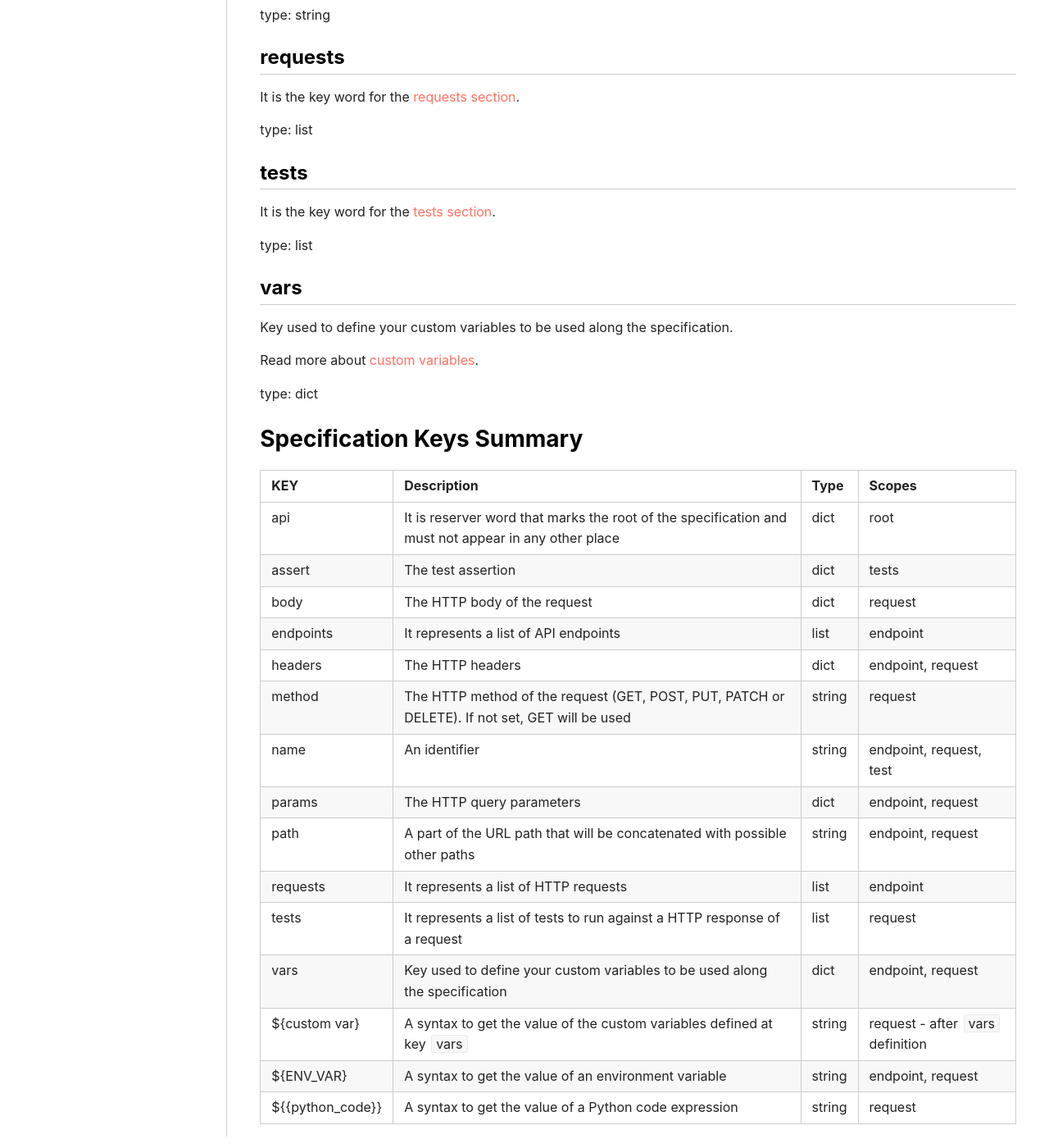
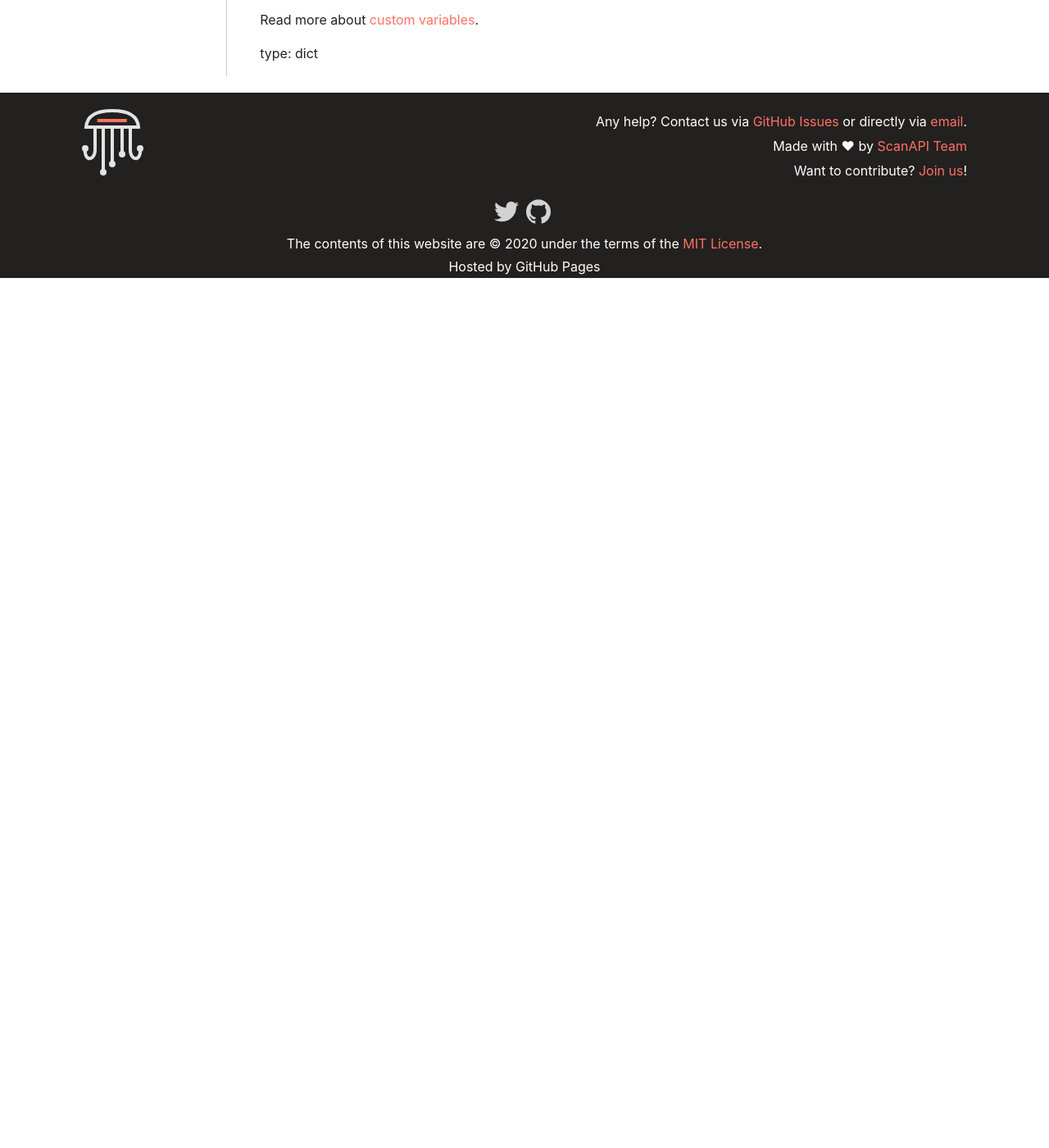
Before and after one commit to scanapi/website, a Jekyll site: the page built from _docs_v1/basic_structure.md, in a window 1280 px wide and 1400 px high, scrolled down 3725 px. Shown: the whole window at 82% size. Built offline with Jekyll 4.4.1, drawn with Linux system fonts in a browser that asks for light colours; after the commit the page ends 4064 px from its top, so only the background shows below that; some of the changed text lies outside the part shown.

Commit message:
Remove API key from documentation

````diff
--- a/_docs_v1/basic_structure.md
+++ b/_docs_v1/basic_structure.md
@@ -13,17 +13,16 @@
 A sample ScanAPI specification written in YAML looks like:
 
 ```yaml
-api:
-  endpoints:
-    - name: sample-api
-      path: http://api.example.com/v1
-      requests:
-        - name: users
-          path: /users
-          method: get
-          tests:
-            - name: status_code_is_200
-              assert: {% raw %} ${{ response.status_code == 200 }} {% endraw %}
+endpoints:
+  - name: sample-api
+    path: http://api.example.com/v1
+    requests:
+      - name: users
+        path: /users
+        method: get
+        tests:
+          - name: status_code_is_200
+            assert: {% raw %} ${{ response.status_code == 200 }} {% endraw %}
 ```
 
 This specification follows a tree structure.
@@ -39,16 +38,6 @@
 ```
 http://api.example.com/v1 (sample-api endpoint path) + /users (users request path)
 ```
-
-## API Section
-
-The `api` key is the main key of the specification. It is a reserved word that marks the root of the specification and must not appear in any other place	Everything should be under this section. Anything outside the `api` key will be ignored.
-
-Inside the `api` key you will define the endpoints that you want to scan.
-
-### Available keys
-
-- \- endpoints
 
 ## Endpoints Section
 
@@ -104,12 +93,6 @@
 
 
 # Specification keys
-
-## api
-
-It is a reserved word that marks the root of the specification and must not appear in any other place	.
-
-type: dict
 
 ## assert
 
@@ -179,24 +162,3 @@
 Read more about [custom variables](#todo).
 
 type: dict
-
-
-# Specification Keys Summary
-
-| KEY              | Description                                                                                         | Type   | Scopes                            |
-| ---------------- | --------------------------------------------------------------------------------------------------- | ------ | --------------------------------- |
-| api              | It is reserver word that marks the root of the specification and must not appear in any other place | dict   | root                              |
-| assert           | The test assertion                                                                                  | dict   | tests                             |
-| body             | The HTTP body of the request                                                                        | dict   | request                           |
-| endpoints        | It represents a list of API endpoints                                                               | list   | endpoint                          |
-| headers          | The HTTP headers                                                                                    | dict   | endpoint, request                 |
-| method           | The HTTP method of the request (GET, POST, PUT, PATCH or DELETE). If not set, GET will be used      | string | request                           |
-| name             | An identifier                                                                                       | string | endpoint, request, test           |
-| params           | The HTTP query parameters                                                                           | dict   | endpoint, request                 |
-| path             | A part of the URL path that will be concatenated with possible other paths                          | string | endpoint, request                 |
-| requests         | It represents a list of HTTP requests                                                               | list   | endpoint                          |
-| tests            | It represents a list of tests to run against a HTTP response of a request                           | list   | request                           |
-| vars             | Key used to define your custom variables to be used along the specification                         | dict   | endpoint, request                 |
-| ${custom var}    | A syntax to get the value of the custom variables defined at key `vars`                             | string | request - after `vars` definition |
-| ${ENV_VAR}       | A syntax to get the value of an environment variable                                                | string | endpoint, request                 |
-| $\{\{python_code\}\} | A syntax to get the value of a Python code expression                                               | string | request                           |
````
Also changed, not shown: _docs_v1/api_specification_keys.md (+1 -2 lines).
